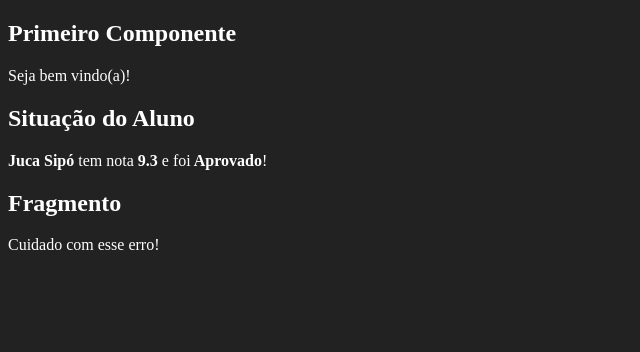
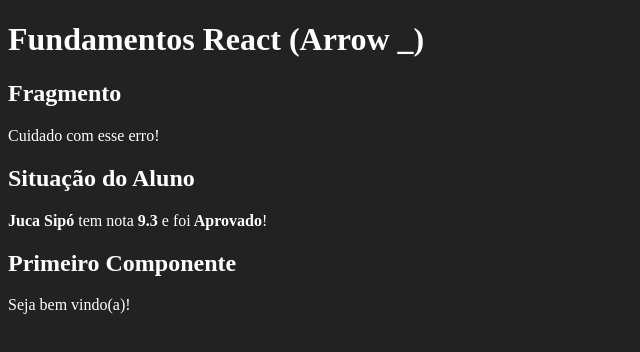
Before and after one commit to Tiago-devop/fundamentos-react, a React (Create React App) app: page / in a window 1280 px wide. Shown: the top 352 px of the page, without its empty margins (0-640 px from the left). Built offline with nearby package versions, Linux system fonts and the light colour scheme.

Commit message:
criando comp app e refatorando

```diff
--- /dev/null
+++ b/src/App.jsx
@@ -0,0 +1,20 @@
+import React from "react";
+
+import Primeiro from "./components/basicos/Primeiro";
+import ComParametro from "./components/basicos/ComParametro";
+import Fragmento from "./components/basicos/Fragmento";
+
+const aluno = {
+  titulo: "Situação do Aluno",
+  nome: "Juca Sipó",
+  nota: 9.3,
+};
+
+export default (_) => (
+  <div id="app">
+    <h1>Fundamentos React (Arrow _)</h1>
+    <Fragmento />
+    <ComParametro titulo={aluno.titulo} aluno={aluno.nome} nota={aluno.nota} />
+    <Primeiro />
+  </div>
+);
--- a/src/index.js
+++ b/src/index.js
@@ -2,19 +2,9 @@
 import ReactDOM from "react-dom";
 import React from "react";
 
-import Primeiro from "./components/basicos/Primeiro";
-import ComParametro from "./components/basicos/ComParametro";
-import Fragmento from "./components/basicos/Fragmento";
+import App from './App'
 
-ReactDOM.render(
-    <div>
-        <Primeiro />
-        <ComParametro
-            titulo="Situação do Aluno"
-            aluno="Juca Sipó"
-            nota={9.3}
-        />
-        <Fragmento />
-    </div>,
+ReactDOM.render (
+    <App />,
     document.getElementById("root")
 );
```
Also changed, not shown: src/components/basicos/ComParametro.jsx (+3 -9 lines), src/components/basicos/Primeiro.jsx (+8 -8 lines).
